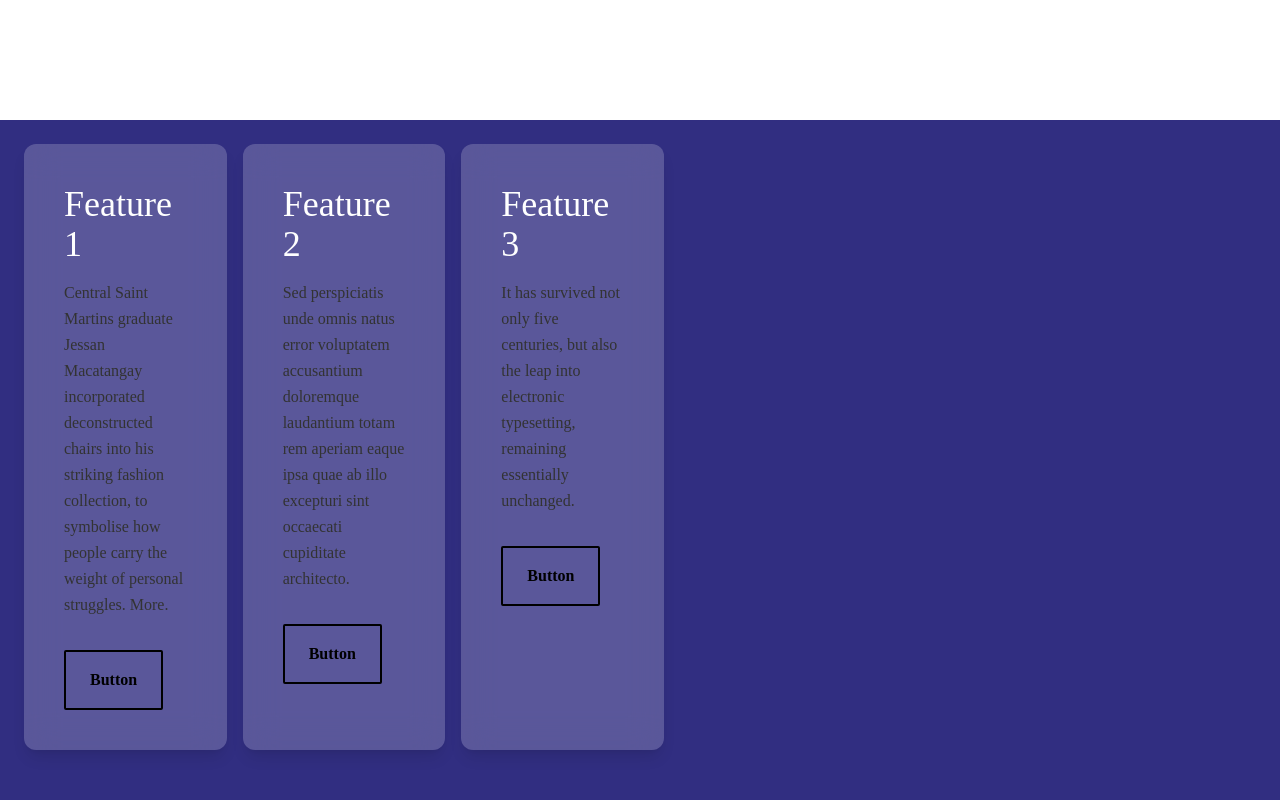
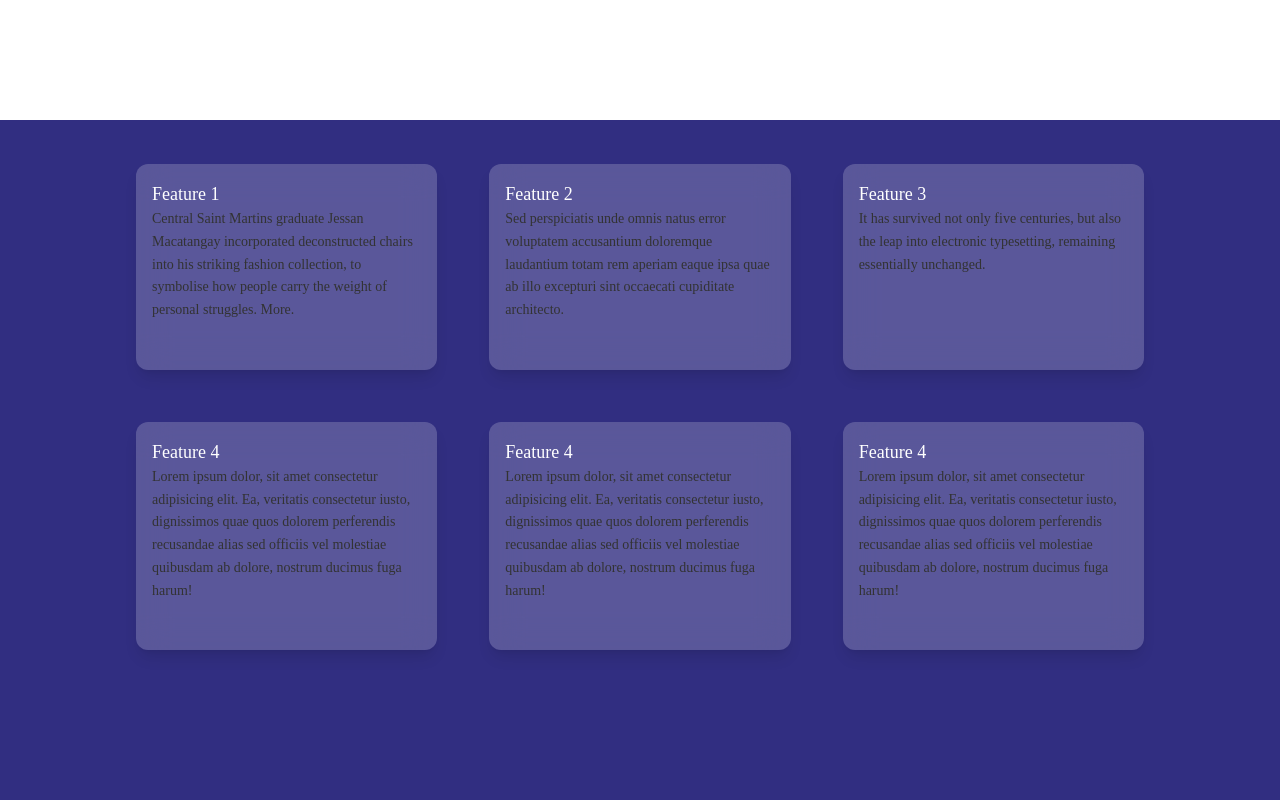
Before and after one commit to synerjay/landing-page-template-nextjs, a Next.js app: page / in a window 1280 px wide. Shown: the part 1480-2280 px from the top of the page. Built offline with nearby package versions, Linux system fonts and the light colour scheme.

Commit message:
added glass cards

```diff
--- a/comps/Feature.js
+++ b/comps/Feature.js
@@ -4,19 +4,14 @@ import GlassCard from './GlassCard';
 const FeatureBox = (props) => {
   return (
     <section className='bg-indigo-900 h-screen'>
-      <div className='w-1/2 grid grid-cols-3 gap-4'>
+      <div className='w-auto h-auto grid grid-cols-3 gap-1 pt-5 px-28'>
         {props.features.map((feature, key) => (
           <GlassCard key={key}>
-            <div className='lg:flex-grow md:w-1/6 flex flex-col md:items-start md:text-left items-center text-center p-10'>
-              <h1 className='title-font sm:text-4xl text-lg mb-4 font-medium text-white '>
+            <div className='lg:flex-grow w-auto flex flex-col md:items-start md:text-left items-center text-center p-4'>
+              <h1 className='text-lg font-medium text-white '>
                 {feature.title}
               </h1>
-              <p className='mb-8 leading-relaxed'>{feature.desc}</p>
-              <div className='flex justify-center'>
-                <button className='border-2 border-black  text-black rounded-sm font-bold py-4 px-6 mr-2 flex items-center hover:bg-white hover:text-indigo-500 transition ease-in-out duration-700'>
-                  Button
-                </button>
-              </div>
+              <p className='mb-8 leading-relaxed text-sm'>{feature.desc}</p>
             </div>
           </GlassCard>
         ))}
--- a/comps/GlassCard.js
+++ b/comps/GlassCard.js
@@ -4,7 +4,7 @@ const GlassCard = ({ children, key }) => {
   return (
     <div
       key={key}
-      className='GlassDiv flex flex-col lg:flex-row bg-white backdrop-filter backdrop-blur-lg bg-opacity-20 rounded-xl overflow-hidden w-full max-w-5xl shadow-lg m-4 lg:m-6'
+      className='GlassDiv flex flex-col lg:flex-row bg-white backdrop-filter backdrop-blur-lg bg-opacity-20 rounded-xl overflow-hidden w-auto  max-w-5xl shadow-lg m-4 lg:m-6'
     >
       {children}
     </div>
```
